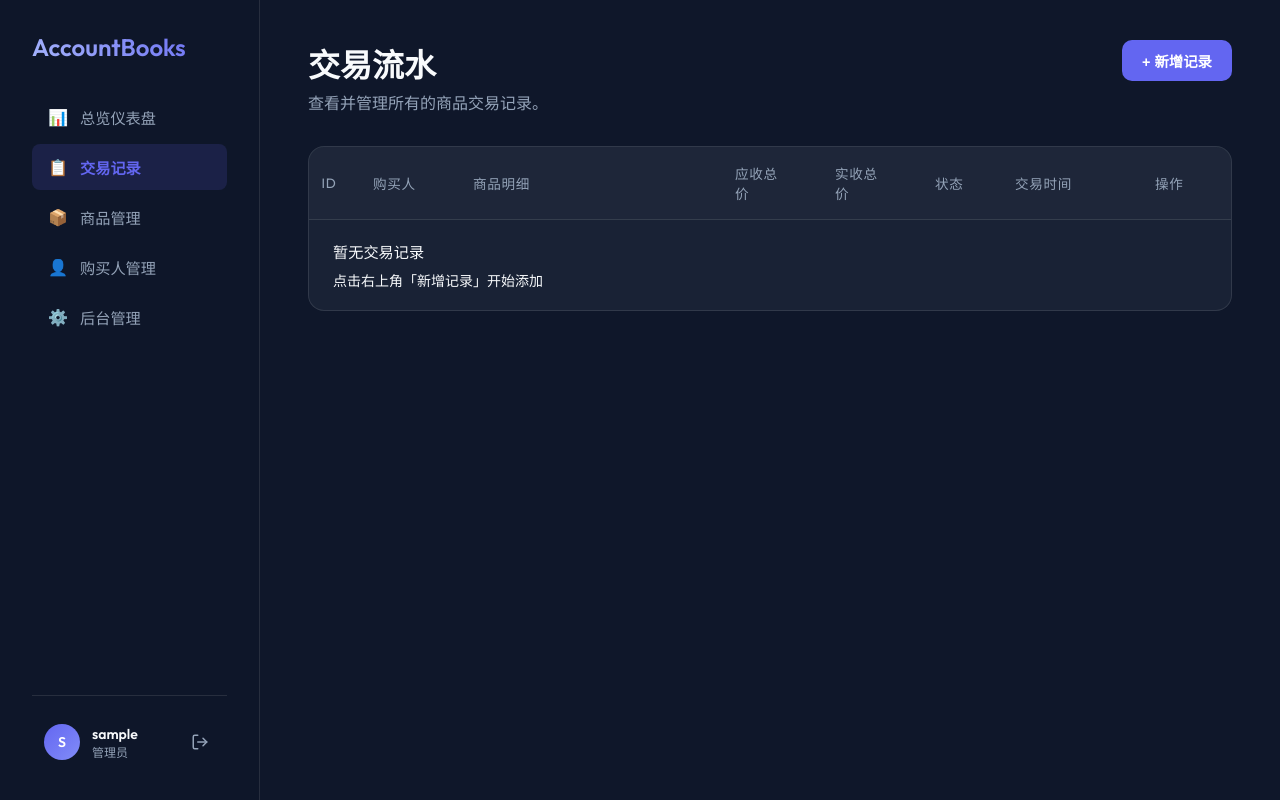
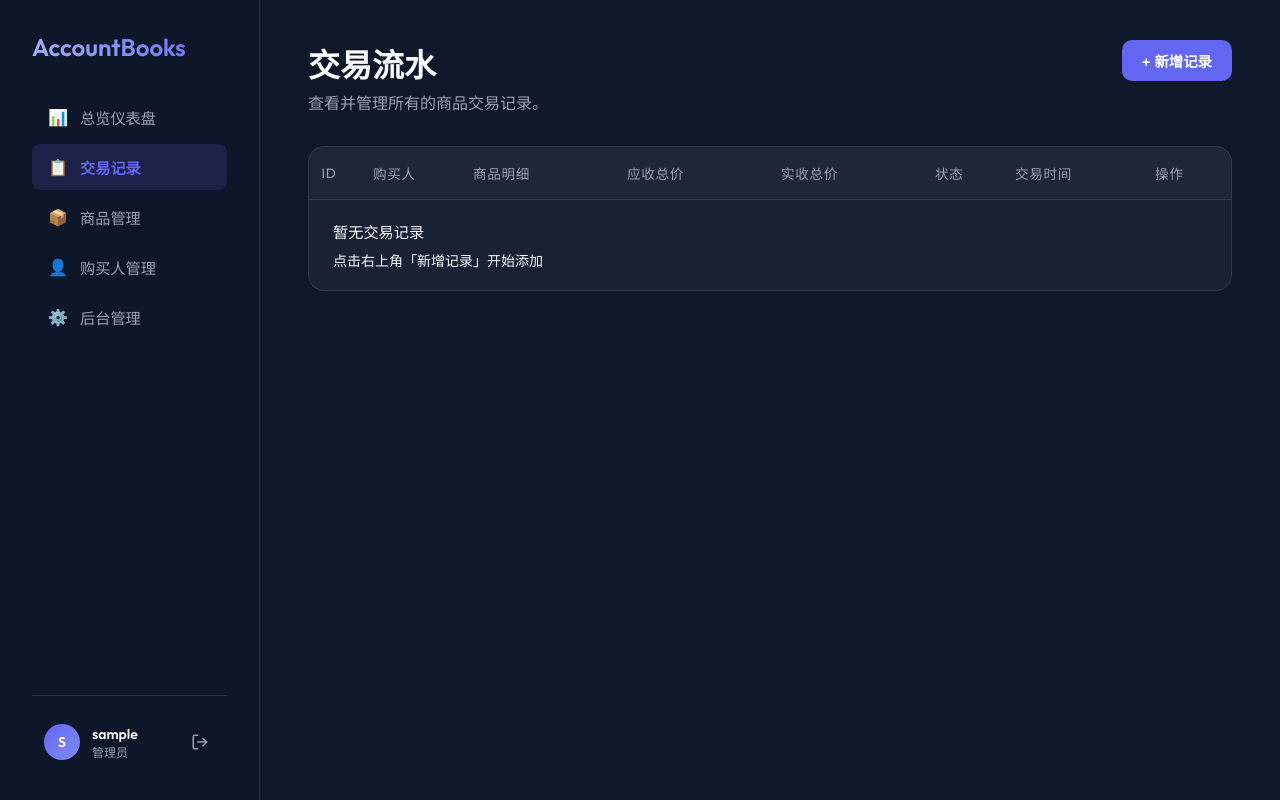
Before and after one commit to guyue55/AccountBooks, a Django app: page /orders in a window 1280 px wide. Run offline with Django 3.2, Linux system fonts and the light colour scheme; the visitor is signed in with stand-in values (Sample User, id 1).

Commit message:
style: 优化订单列表页显示，调整了应收和实收总价的列宽及字体粗细，并将无商品提示改为短横线。

```diff
--- a/templates/orders.html
+++ b/templates/orders.html
@@ -20,8 +20,8 @@
                 <th class="col-id">ID</th>
                 <th style="width: 100px;">购买人</th>
                 <th>商品明细</th>
-                <th style="width: 100px;">应收总价</th>
-                <th style="width: 100px;">实收总价</th>
+                <th>应收总价</th>
+                <th>实收总价</th>
                 <th style="width: 80px;">状态</th>
                 <th style="width: 140px;">交易时间</th>
                 <th style="width: 100px;">操作</th>
@@ -54,13 +54,13 @@
                                 × {{ item.quantity }}
                             </div>
                             {% empty %}
-                            <span style="color: var(--text-dim); font-size: 0.8125rem;">无商品</span>
+                            <span style="color: var(--text-dim); font-size: 0.8125rem;">-</span>
                             {% endfor %}
                         </div>
                     </div>
                 </td>
-                <td style="font-weight: 600;">¥ {{ order.total_price }}</td>
-                <td style="color: var(--accent-green);">¥ {{ order.total_price_real }}</td>
+                <td style="font-weight: 800;">¥{{ order.total_price }}</td>
+                <td style="color: var(--accent-green);">¥{{ order.total_price_real }}</td>
                 <td>
                     <span class="status-badge status-{{ order.status }}">
                         {{ order.get_status_display }}
```
